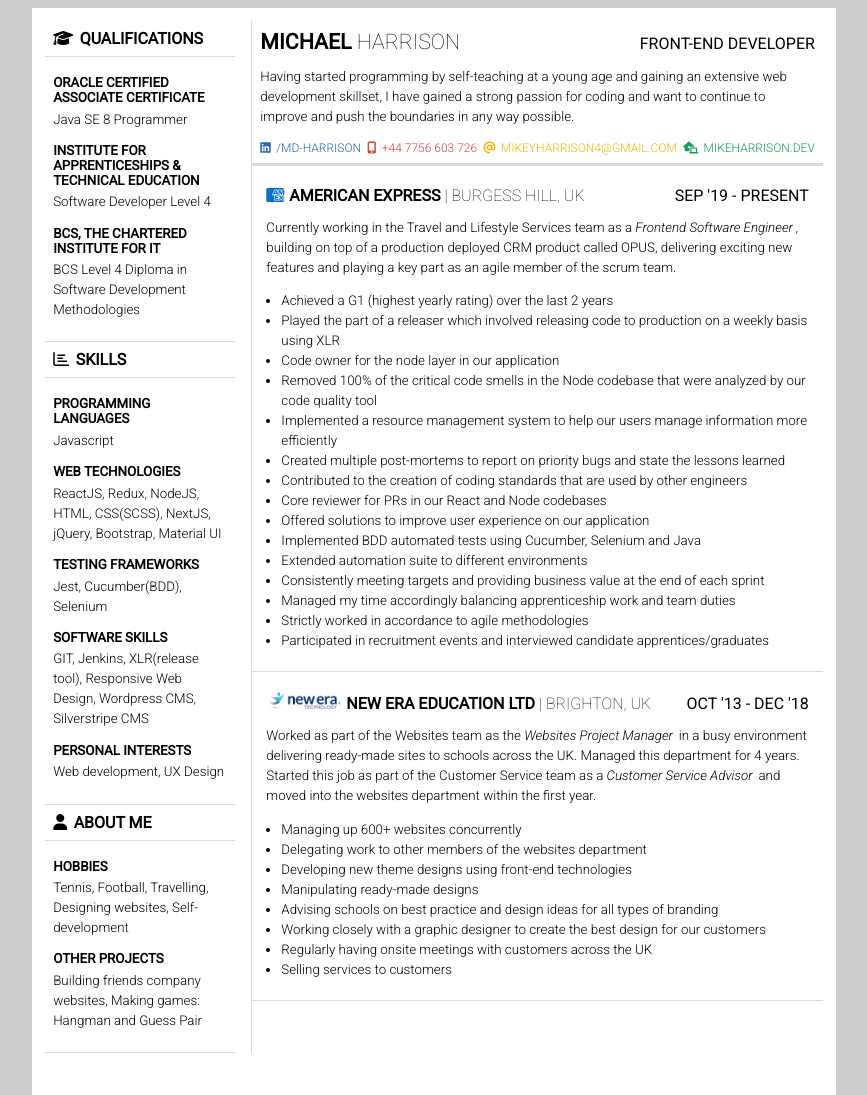
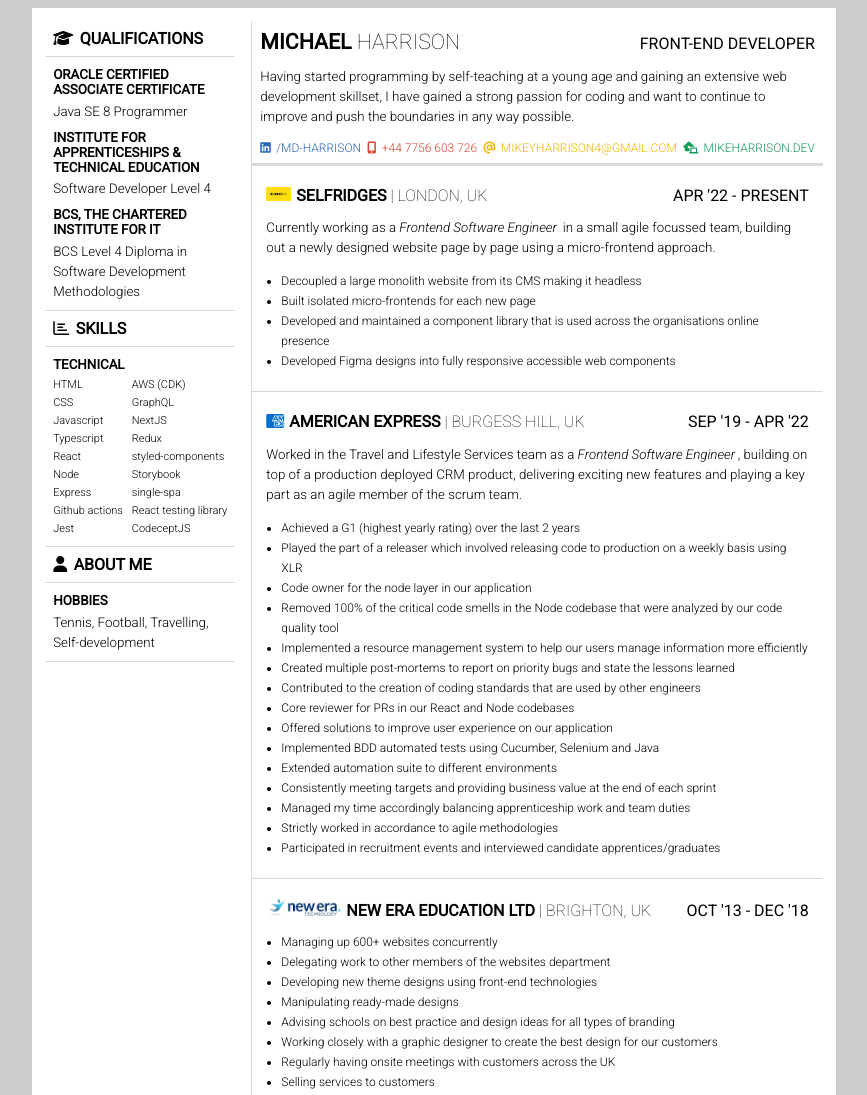
Before and after one commit to mikeharrison4/coded-cv, a plain HTML site: page index.html in a window 1280 px wide. Shown: the top 1095 px of the page, without its empty margins (206-1073 px from the left). Drawn offline with Linux system fonts and the light colour scheme.

Commit message:
add selfridges

```diff
--- a/cv.css
+++ b/cv.css
@@ -88,10 +88,30 @@ page[size=A4] {
 .block.title {
   margin-bottom: 10px;
 }
+.block.side {
+  padding-top:0;
+}
 .block.side p {
-  margin-top: 4.5px;
+  margin: 0;
 }
-
+.block.side h3 {
+  margin-bottom: 4.5px;
+  margin-top: 8px;
+}
+.block.side .skills {
+  display: flex;
+  justify-content: space-between;
+}
+.block.side ul {
+  font-size: 11px;
+  line-height: 18px;
+  list-style: none;
+  margin: 0;
+  padding: 0
+}
+.small-text {
+  font-size: 12px!important;
+}
 .linkedin {
   color: #2867B2;
 }
@@ -126,5 +146,3 @@ img {
   width: 75px;
   padding-right: 5px;
 }
-
-/*# sourceMappingURL=cv.css.map */
--- a/cv.scss
+++ /dev/null
@@ -1,123 +0,0 @@
-body {
-    background: rgb(204,204,204);
-    font-family: 'Roboto', sans-serif;
-    //font-weight:900;
-}
-
-page {
-    background: white;
-    display: block;
-    margin: 0 auto;
-    margin-bottom: 0.5cm;
-    padding: 5px;
-}
-
-page[size="A4"] {
-    width: 21cm;
-    height: 29.7cm;
-}
-
-.container {
-    display: flex;
-    flex-direction: row-reverse;
-    #main, #sidebar {
-        margin: 8px;
-    }
-    #main {
-        width: 75%;
-        border-left: 1px solid rgba(218,218,218,1);
-    }
-    #sidebar {
-        width: 25%;
-    }
-    h1, h2, h3 {
-        margin: 0;
-        text-transform: uppercase;
-    }
-    h1 {
-        font-size: 16pt;
-    }
-    h2 {
-        font-size: 12pt;
-    }
-    h3 {
-        font-size: 10pt;
-    }
-    p, ul {
-        font-weight: 300;
-        font-size: 10pt;
-        line-height: 20px;
-    }
-    ul {
-        padding: 0px 0 0 15px;
-        margin-bottom: 0;
-    }
-}
-
-.block {
-    padding: 8px;
-    border-bottom: .5px solid rgba(218,218,218,1);
-    &.intro {
-        border-bottom: 3px solid rgba(218,218,218,1);
-    }
-    &.job {
-        padding: 20px 14px;
-    }
-    .block-header {
-        display: flex;
-        justify-content: space-between;
-        text-transform: uppercase;
-        align-items: baseline;
-        .item {
-            font-size: 12pt;
-        }
-        .light-text {
-            font-weight: 100;
-        }
-    }
-
-    .block-footer {
-        display: flex;
-        justify-content: space-between;
-        text-transform: uppercase;
-        align-items: baseline;
-        font-weight: 300;
-        .item {
-            font-size: 9pt;
-        }
-    }
-
-    &.title {
-        margin-bottom: 10px;
-    }
-
-    &.side {
-        p {
-            margin-top: 4.5px;
-        }
-    }
-}
-
-.linkedin { color: #2867B2; }
-.number { color: #DB4437; }
-.email { color: #F4B400; }
-.website { color: #0F9D58; }
-
-a {
-    text-decoration: none;
-    &:visited {
-        color: inherit;
-    }
-}
-
-i {
-    padding-right: 2.5px;
-    &.extra-pad {
-        padding-right: 5px;
-    }
-}
-
-img {
-    width: 75px;
-    padding-right: 5px;
-}
--- a/index.html
+++ b/index.html
@@ -55,17 +55,32 @@
                 </div>
                 <div class="job block">
                     <div class="block-header">
+                        <h2><img alt="Selfridges logo" src="./images/selfridges-logo.jpeg" style="width: 25px" />Selfridges <span class="light-text">| LONDON, UK</span></h2>
+                        <span>Apr '22 - Present</span>
+                    </div>
+                    <p>
+                        Currently working as a <i>Frontend Software Engineer</i> in a small agile focussed team, building out a newly designed website page by page using a micro-frontend approach.
+                    </p>
+                    <ul class="small-text">
+                        <li>Decoupled a large monolith website from its CMS making it headless</li>
+                        <li>Built isolated micro-frontends for each new page</li>
+                        <li>Developed and maintained a component library that is used across the organisations online presence</li>
+                        <li>Developed Figma designs into fully responsive accessible web components</li>
+                    </ul>
+                </div>
+                <div class="job block">
+                    <div class="block-header">
                         <h2><i class="fab fa-cc-amex extra-pad" style="color: #046FCE;"></i>American Express <span
                                 class="light-text">| BURGESS
                                 HILL, UK</span></h2>
-                        <span>Sep '19 - Present</span>
+                        <span>Sep '19 - Apr '22</span>
                     </div>
                     <p>
-                        Currently working in the Travel and Lifestyle Services team as a <i>Frontend Software Engineer</i>, building on top of
-                        a production deployed CRM product called OPUS, delivering exciting new features and playing a key part as an
+                        Worked in the Travel and Lifestyle Services team as a <i>Frontend Software Engineer</i>, building on top of
+                        a production deployed CRM product, delivering exciting new features and playing a key part as an
                         agile member of the scrum team.
                     </p>
-                    <ul>
+                    <ul class="small-text">
                         <li>Achieved a G1 (highest yearly rating) over the last 2 years</li>
                         <li>Played the part of a releaser which involved releasing code to production
                             on a weekly basis using XLR</li>
@@ -89,18 +104,11 @@
                 </div>
                 <div class="job block">
                     <div class="block-header">
-                        <h2><img src="./images/newera-tech-logo-retina.png">New Era Education Ltd <span
+                        <h2><img alt="New Era logo" src="./images/newera-tech-logo-retina.png" />New Era Education Ltd <span
                                 class="light-text">| BRIGHTON, UK</span></h2>
                         <span>Oct '13 - Dec '18</span>
                     </div>
-                    <p>
-                        Worked as part of the Websites team as the <i>Websites Project Manager</i> in a busy environment
-                        delivering
-                        ready-made sites to schools across the UK. Managed this department for 4 years.
-                        Started this job as part of the Customer Service team as a <i>Customer Service Advisor</i> and
-                        moved into the websites department within the first year.
-                    </p>
-                    <ul>
+                    <ul class="small-text">
                         <li>Managing up 600+ websites concurrently</li>
                         <li>Delegating work to other members of the websites department</li>
                         <li>Developing new theme designs using front-end technologies</li>
@@ -134,25 +142,38 @@
                         </div>
                     </div>
                     <div class="block side">
-                        <h3>Programming Languages</h3>
-                        <p>Javascript</p>
-                        <h3>Web Technologies</h3>
-                        <p>ReactJS, Redux, NodeJS, HTML, CSS(SCSS), NextJS, jQuery, Bootstrap, Material UI</p>
-                        <h3>Testing Frameworks</h3>
-                        <p>Jest, Cucumber(BDD), Selenium</p>
-                        <h3>Software Skills</h3>
-                        <p>GIT, Jenkins, XLR(release tool), Responsive Web Design, Wordpress CMS, Silverstripe CMS</p>
-                        <h3>Personal Interests</h3>
-                        <p>Web development, UX Design</p>
+                        <h3>Technical</h3>
+                        <div class="skills">
+                            <ul>
+                                <li>HTML</li>
+                                <li>CSS</li>
+                                <li>Javascript</li>
+                                <li>Typescript</li>
+                                <li>React</li>
+                                <li>Node</li>
+                                <li>Express</li>
+                                <li>Github actions</li>
+                                <li>Jest</li>
+                            </ul>
+                            <ul>
+                                <li>AWS (CDK)</li>
+                                <li>GraphQL</li>
+                                <li>NextJS</li>
+                                <li>Redux</li>
+                                <li>styled-components</li>
+                                <li>Storybook</li>
+                                <li>single-spa</li>
+                                <li>React testing library</li>
+                                <li>CodeceptJS</li>
+                            </ul>
+                        </div>
                     </div>
                     <div class="block title">
                         <h2><i class="fas fa-user"></i> About Me</h2>
                     </div>
                     <div class="block side">
                         <h3>Hobbies</h3>
-                        <p>Tennis, Football, Travelling, Designing websites, Self-development</p>
-                        <h3>Other Projects</h3>
-                        <p>Building friends company websites, Making games: Hangman and Guess Pair</p>
+                        <p>Tennis, Football, Travelling, Self-development</p>
                     </div>
                 </div>
             </section>
```
Also changed, not shown: images/selfridges-logo.jpeg (added), 1 other file.
